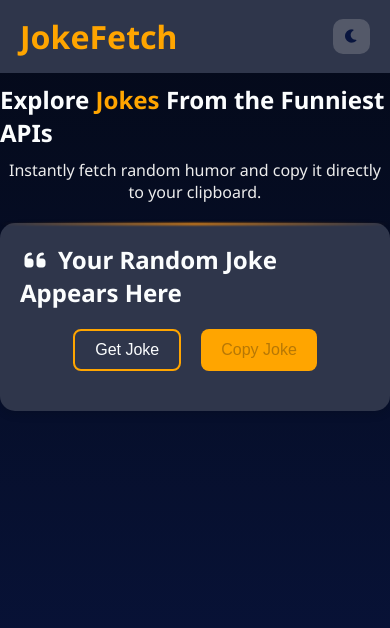
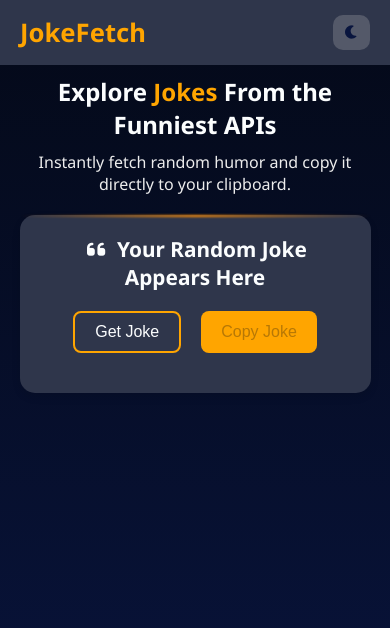
Before and after one commit to Shafqat-Ara01/JokeFetch, a plain HTML site: page index.html in a window 390 px wide. Drawn offline with Linux system fonts and the light colour scheme.

Commit message:
Update style.css

```diff
--- a/style.css
+++ b/style.css
@@ -248,3 +248,35 @@ body.light .copied-msg {
   border-left: 4px solid orange;
   box-shadow: 0 4px 8px rgba(0, 0, 0, 0.1);
 }
+
+
+@media (max-width:700px) {
+  .header h1{
+     font-size: 1.6rem;
+  }
+  .JokeFetcher{
+    width: 90%;
+  }
+  .intro h1{
+    font-size: 1.6rem;
+  }
+  .intro p{
+    max-width: 350px;
+    width: 100%;
+    font-size: 1rem;
+  }
+  .JokeFetcher h2{
+    font-size: 1.3rem;
+  }
+}
+
+@media (max-width:480px) {
+  .intro h1{
+    font-size: 1.5rem;
+    max-width: 300px;
+    text-align: center;
+  }
+  .JokeFetcher h2{
+    text-align: center;
+  }
+}
```
